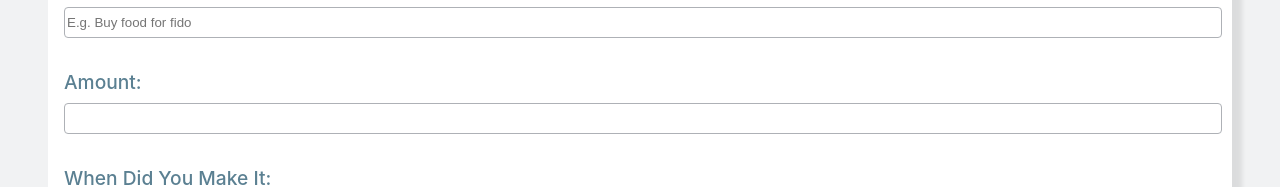
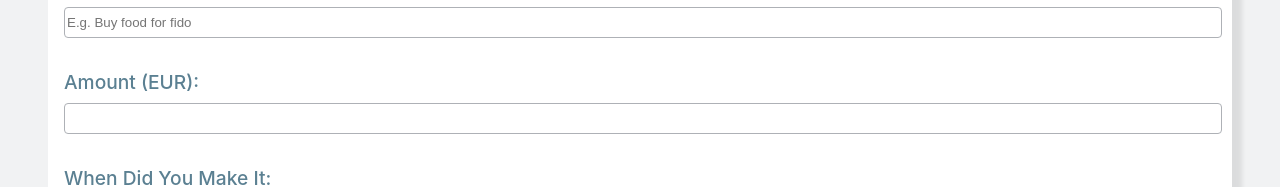
Before and after one commit to ricardomonte/tracker-it-pawn, a React (Create React App) app: page /create_expense in a window 1280 px wide. Shown: the part 254-441 px from the top of the page. Built offline with nearby package versions, Linux system fonts and the light colour scheme.

Commit message:
Add EUR in amount label expense form

```diff
--- a/src/container/ExpenseForm.js
+++ b/src/container/ExpenseForm.js
@@ -69,7 +69,7 @@ const ExpenseForm = ({ expenseCreate, expenseSuccess }) => {
           <input className={TrackerStyle.inputs} id="detail" type="text" value={expense.detail} name="detail" onChange={handleChange} placeholder="E.g. Buy food for fido" />
         </label>
         <label htmlFor="amount" className={TrackerStyle.label}>
-          Amount:
+          Amount (EUR):
           <input className={TrackerStyle.inputs} id="amount" type="number" value={expense.amount} name="amount" onChange={handleChange} />
         </label>
         <label htmlFor="datePayment" className={TrackerStyle.label}>
```
